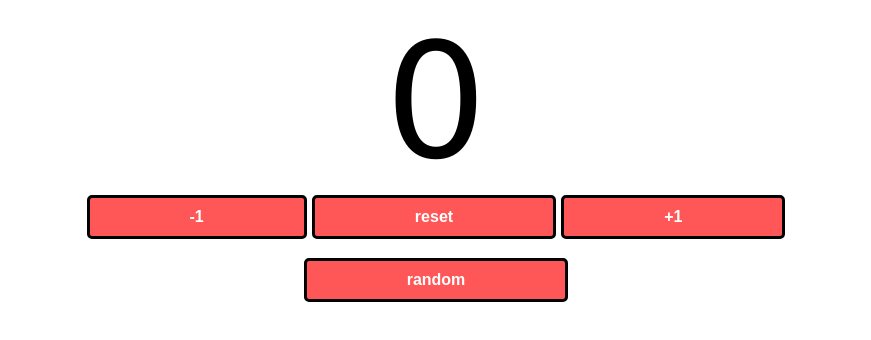
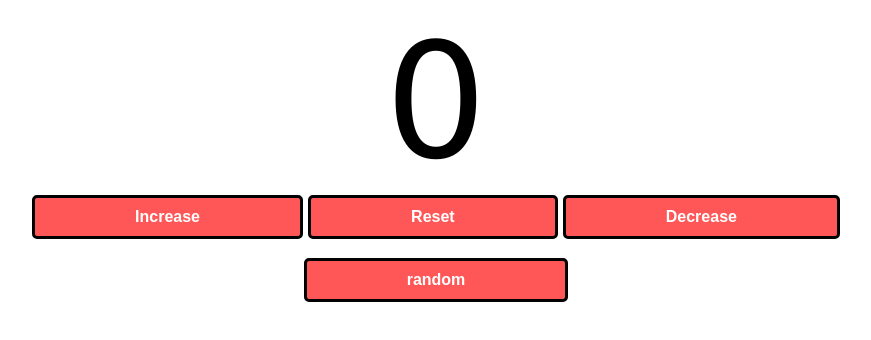
Before and after one commit to Malikpeco/Click-counter, a plain HTML site: page index.html in a window 1280 px wide. Shown: the whole page, without its empty margins (204-1075 px from the left). Drawn offline with Linux system fonts and the light colour scheme.

Commit message:
changed text on buttons from +1 -1 to Increase Decrease

```diff
--- a/index.html
+++ b/index.html
@@ -10,9 +10,9 @@
 
     <label id="countlbl">0</label>
     <div id="buttons">
-        <button id="decreasebtn">-1</button>
-        <button id="resetbtn">reset</button>
-        <button id="increasebtn">+1</button>
+        <button id="decreasebtn">Increase</button>
+        <button id="resetbtn">Reset</button>
+        <button id="increasebtn">Decrease</button>
     </div><br>
     <div>
         <button id="randbtn">random</button>
```
